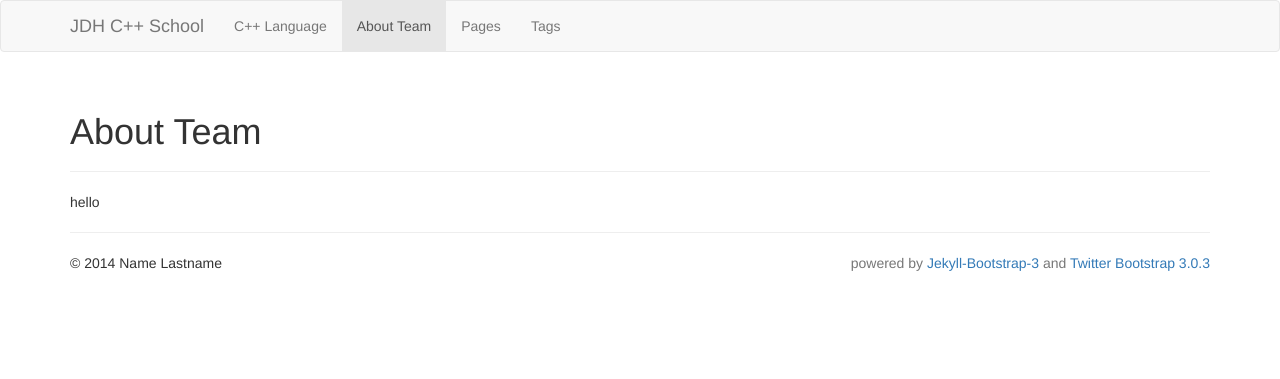
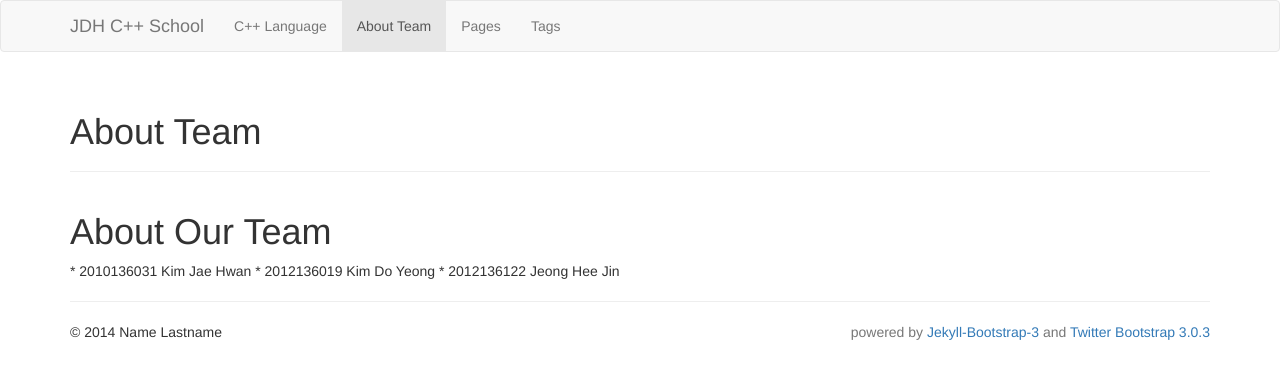
Before and after one commit to jaehwannn/study, a Jekyll site: the page built from categories.html, in a window 1280 px wide. Shown: the top 379 px of the page. Built offline with Jekyll 4.4.1, drawn with Linux system fonts in a browser that asks for light colours; nearby versions of some CDN libraries; library files that are not in the unit come from our copies.

Commit message:
part3 changed

```diff
--- a/categories.html
+++ b/categories.html
@@ -4,5 +4,13 @@ title: About Team
 header: Posts By Category
 group: navigation
 ---
-hello
+
+<h1> About Our Team </h1>
+
+* 2010136031 Kim Jae Hwan
+
+* 2012136019 Kim Do Yeong
+
+* 2012136122 Jeong Hee Jin
+
 {% include JB/setup %}
```
